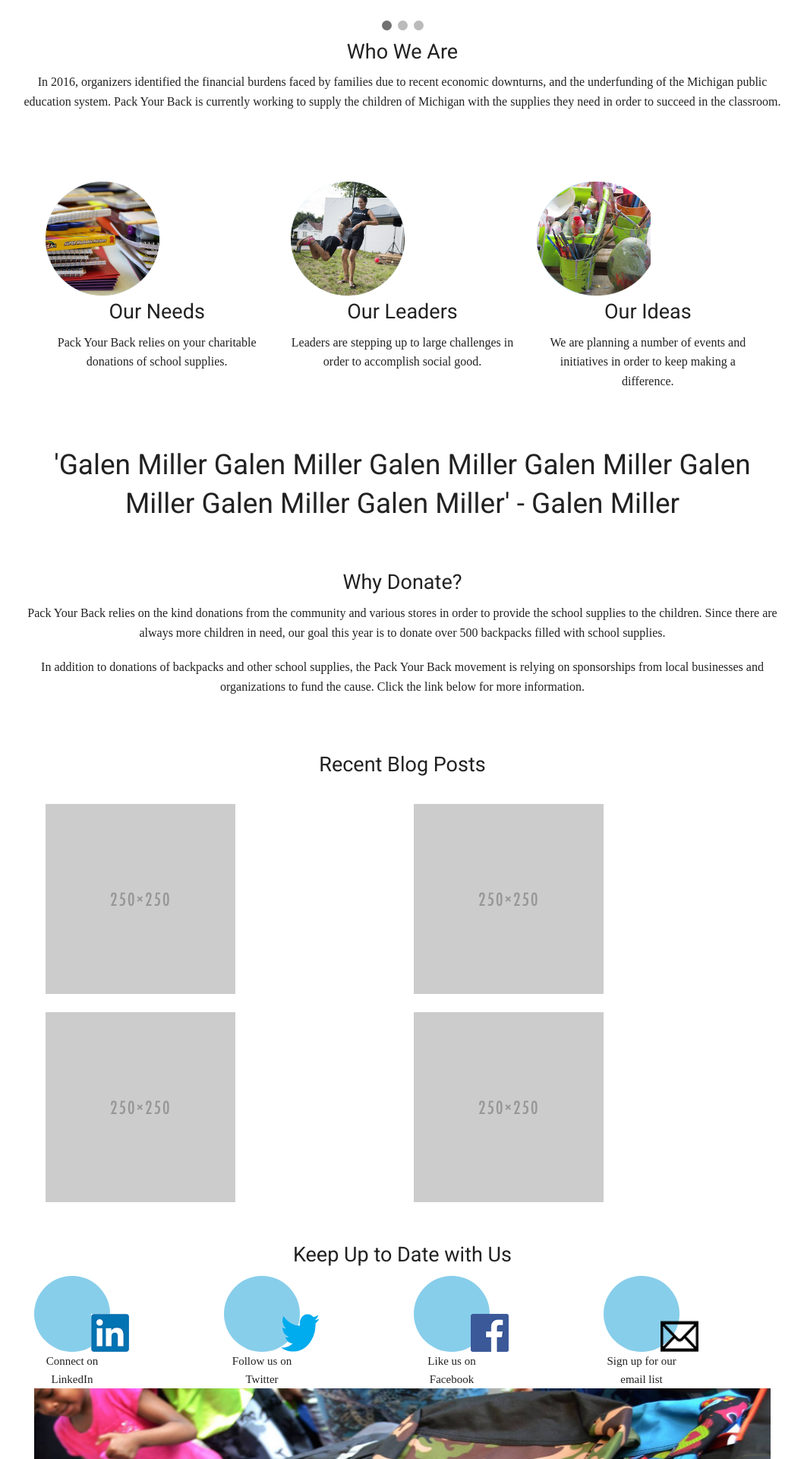
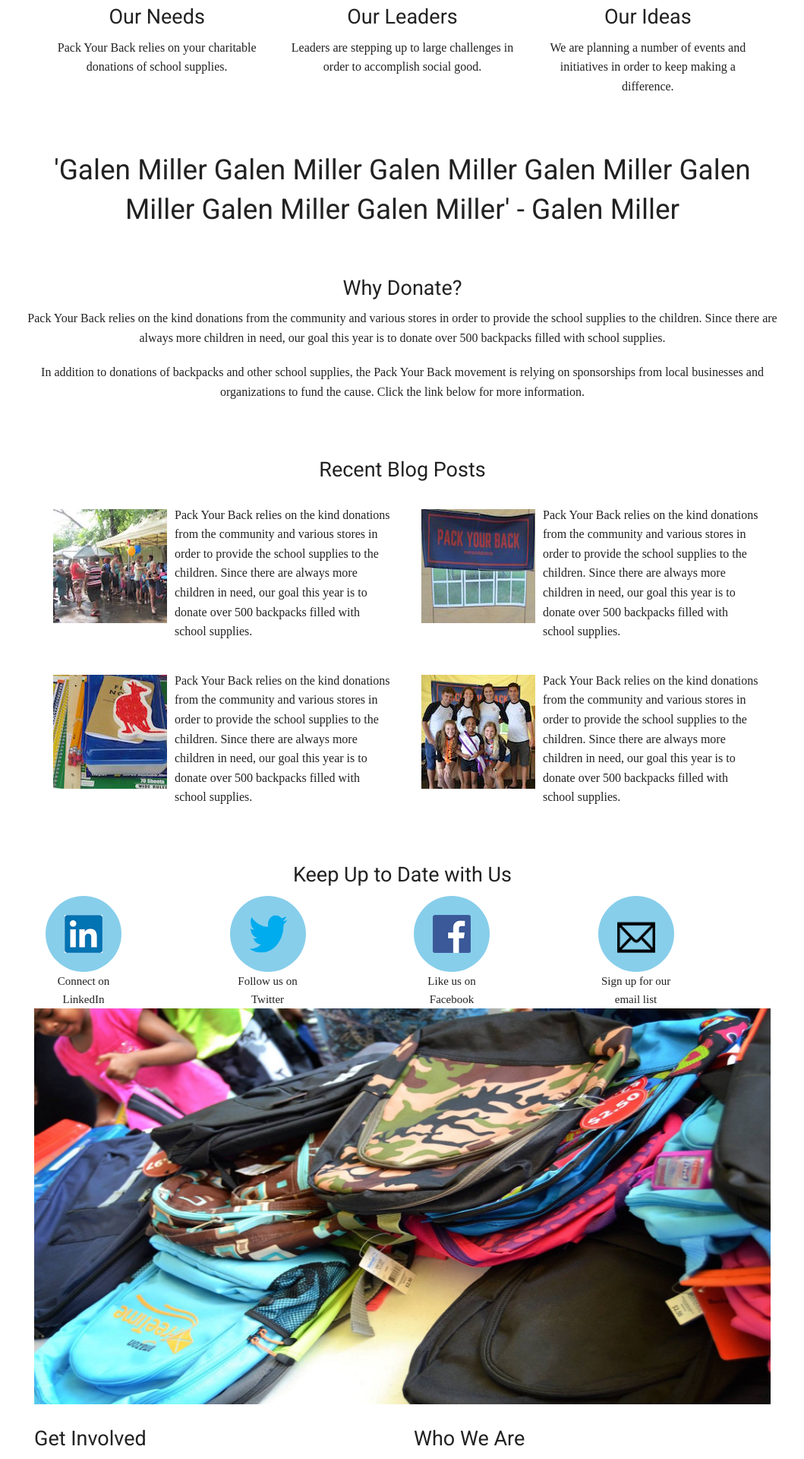
Before and after one commit to JdeGuise/packyourback-site, a PHP site: page / in a window 1280 px wide. Shown: the part 804-2724 px from the top of the page at 76% size, without its empty margins (110-1169 px from the left). Run offline with PHP 8.4, Linux system fonts and the light colour scheme; some libraries are stand-ins or nearby versions.

Commit message:
Refactors CSS in index.html, implements blog grid style, refactors articles class in leadership and ideas files

```diff
--- a/pyb/css/style.css
+++ b/pyb/css/style.css
@@ -1,3 +1,14 @@
+ /* START TEMPLATE STYLING */
+
+	/* set h*, li, and p fonts */
+	h1, h2, h3, h4, h5, h6{ font-family: 'Roboto', sans-serif; }
+
+	p{ font-family: 'Open-Sans', sans-serif; }
+
+	li{
+		font-family: 'Raleway', sans-serif;
+	}
+
 	/* START LOGO/NAV STYLING */
 
 		/* styling and formatting for logo/nav header */
@@ -93,9 +96,64 @@
 			vertical-align: center;
 			text-align:center;
 			position:relative;
-		top: 50px;
-		left: 75px;
+			top: 25px;
+			left: 25px;
 		}
+
+		/* styling social media paragraph descriptions */
+		.sm_circles p{
+			position:relative;
+			top:50px;
+			font-size: 15px;
+
+		}
+
+	/* END SOCIAL MEDIA CIRCLES */
+
+
+	/*START: HEADER ALIGNMENTS */
+
+		/* align headers in center */
+		.row h3, .row h2{
+			text-align: center;
+		}
+
+		/* align all of our footer headers to the left*/
+		#fcol_a h3, #fcol_b h3{
+			text-align: left;
+		}
+
+		/* aligning our footer lists to the left,
+			removing their bullet points, and
+			giving them top and bottom margins for spacing */
+		#fcol_a li, #fcol_b li{
+			text-align: left;
+			list-style-type: none;
+			margin: 10px 0 10px 0;
+		}
+
+	/* END HEADER ALIGNMENTS */
+
+
+	/* all of our rows' paragraphs are
+		default aligned to center */
+	.row p{
+		text-align:center;
+	}
+
+	/* all of our articles acting as descriptions are aligned left */
+	.articles article{
+		text-align: left;
+	}
+
+/* END TEMPLATING */
+
+/* START index.html */
+
+
+
+
+/* START: index.html */
 
 	/* declare story/mission/leadership circles */
 	.story_circles{
@@ -103,47 +161,43 @@
 		border-radius: 50%;
 
 		/*initialize a box */
-		width: 150px;
-		height: 150px;
+		width: 140px;
+		height: 140px;
+		margin-left: 80px;
 
 		/* color of story/mission/idea circles */
 		background-color: lightblue;
 	}
 
-	/* set h* and p fonts */
-	h1, h2, h3, h4, h5, h6{ font-family: 'Roboto', sans-serif; }
 
-	p{ font-family: 'Open-Sans', sans-serif; }
 
-	.row p{
-		text-align:center;
+	/*when the screen is between 505px and 910px,
+		we want to move the story_circles to the left
+	*/
+	@media only screen and (max-width: 910px){
+
+		.story_circles{
+			margin-left: 40px;
 		}
-	.row article{
-		text-align: left;
+
+	}
+	/* when the screen is less than 505px, we want each
+		story_circle column div to expand to 12 cols
+	*/
+	@media only screen and (max-width: 505px){
+
+		.story_circles{
+			margin-left: -5px;
+		}
+
+	}
+
+	/* we want to 'highlight' the circles on mouseover */
+	.story_circles:hover, .sm_circles a:hover{
+		opacity:.5;
 	}
 
 
-	li{
-		font-family: 'Raleway', sans-serif;
-	}
-	/*START: header alignments */
-
-		/* align headers in center */
-	.row h3, .row h2{
-		text-align: center;
-	}
-
-	.footer h3{
-		text-align: left;
-	}
-
-	#fcol_a li, #fcol_b li{
-		text-align: left;
-		list-style-type: none;
-		margin: 10px 0 10px 0;
-	}
-
-/* START: index.html */
 
 	/* START: Carousel */
 
@@ -198,16 +244,34 @@
 			animation-duration: 1.5s;
 		}
 
+		.row .mySlideDots{
+			text-align:center;
+		}
+
+		.row .mySlides{
+			width: 100%;
+		}
+
 	/* END: Carousel */
 
 
-	.leadership_articles p{
-		text-align: left;
+	/* START: Blog Previews; */
+
+		.row .blogbox img{
+			float:left;
+			clear:both;
+			margin: 0 10px 10px 10px;
 		}
 
-	.story_circles:hover{
-		opacity:.5;
+		.row .blogbox p{
+			display:block;
+			margin-left: 5px;
+			overflow:auto;
+			text-align:left;
+			margin-top: -5px;
 		}
+
+	/* END: Blog Previews; */
 
 
 /* END: index.html */
--- a/pyb/index.html
+++ b/pyb/index.html
@@ -43,44 +43,50 @@
 
 				  <div class="mySlides fade">
 					<div class="numbertext"></div>
-						<img src="assets/suppliesheader.png" style="width:100%">
+						<img src="assets/suppliesheader.png">
 					<div class="text"></div>
 				  </div>
 
 				  <div class="mySlides fade">
 					<div class="numbertext"></div>
-						<img src="assets/Flint Photos/allweneedislove.jpg" style="width:100%">
+						<img src="assets/Flint Photos/allweneedislove.jpg">
 					<div class="text"></div>
 				  </div>
 
 				  <div class="mySlides fade">
 					<div class="numbertext"></div>
-						<img src="assets/Flint Photos/girl-in-firecap.png" style="width:100%">
+						<img src="assets/Flint Photos/girl-in-firecap.png">
 					<div class="text"></div>
+				  </div>
+				  			<br>
+
 			</div>
 
 		</div>
-		</div>
-		<br>
 
-		<div style="text-align:center">
+		<div class="row">
+
+			<div class="columns small-12">
+				  		<div class="mySlideDots">
 						  <span class="dot"></span>
 						  <span class="dot"></span>
 						  <span class="dot"></span>
 						</div>
+			</div>
+
+		</div>
 
 		<div class="row">
+			<div class="columns small-12">
+
 			  <h3>Who We Are</h3>
 				<p>
 				  In 2016, organizers identified the financial burdens faced by families due to recent economic downturns, and the underfunding of the Michigan public education system. Pack Your Back is currently working to supply the children of Michigan with the supplies they need in order to succeed in the classroom.
 				</p>
+
 			</div>
-<!--
-	<div align="center">
-		<video width="1024" height="560" controls>
 
-		</video>
-	</div> -->
+		</div>
 
 		<br/>
 		<br/>
@@ -95,6 +101,7 @@
 				  	<img src='assets/story_pics/supplies.png'>
 				  </a>
 			  	</div>
+			  	<br/>
 			  <h3>Our Needs</h3>
 			  <p>Pack Your Back relies on your charitable donations of school supplies.</p>
 
@@ -106,6 +113,7 @@
 				  	<img src='assets/story_pics/swinging.png'>
 				  </a>
 				</div>
+					<br/>
 				<h3>Our Leaders</h3>
 			  <p>Leaders are stepping up to large challenges in order to accomplish social good.</p>
 			</div>
@@ -117,12 +125,13 @@
 				  	<img src='assets/story_pics/paints.png'>
 				  </a>
 				</div>
+				<br/>
 			  <h3>Our Ideas</h3>
 			  <p>We are planning a number of events and initiatives in order to keep making a difference.</p>
 
 			</div>
+		</div>
 
-		</div>
 	  </div>
 
 <!-- 	  <h3>What We Do</h3>
@@ -165,12 +174,14 @@
 	  		<br/>
 			  <div class="columns small-12">
 
-				<div class="columns small-6" id="box_a">
-				   <img src="assets/stocks/250x250.png">
+				<div class="columns small-6 blogbox">
+				   <img src="assets/blog/blog1.jpg"/>
+				   <p>Pack Your Back relies on the kind donations from the community and various stores in order to provide the school supplies to the children. Since there are always more children in need, our goal this year is to donate over 500 backpacks filled with school supplies.</p>
 				</div>
 
-				<div class="columns small-6" id="box_c">
-					<img src="assets/stocks/250x250.png">
+				<div class="columns small-6 blogbox">
+					<img src="assets/blog/blog2.jpg">
+				   	<p>Pack Your Back relies on the kind donations from the community and various stores in order to provide the school supplies to the children. Since there are always more children in need, our goal this year is to donate over 500 backpacks filled with school supplies.</p>
 				</div>
 			  </div>
 		</div>
@@ -180,13 +191,15 @@
 		<div class="row">
 
 			  <div class="columns small-12">
-				<div class="columns small-6" id="box_b">
-				  <img src="assets/stocks/250x250.png">
+				<div class="columns small-6 blogbox">
+				  <img src="assets/blog/blog3.jpg">
+				  <p>Pack Your Back relies on the kind donations from the community and various stores in order to provide the school supplies to the children. Since there are always more children in need, our goal this year is to donate over 500 backpacks filled with school supplies.</p>
 				</div>
 
 
-				<div class="columns small-6" id="box_d">
-				  <img src="assets/stocks/250x250.png">
+				<div class="columns small-6 blogbox">
+				  <img src="assets/blog/blog4.jpg">
+				  <p>Pack Your Back relies on the kind donations from the community and various stores in order to provide the school supplies to the children. Since there are always more children in need, our goal this year is to donate over 500 backpacks filled with school supplies.</p>
 				</div>
 			  </div>
 		</div>
@@ -195,21 +208,24 @@
 	<br/>
 
 	  <div class="row">
+	  	<div class="columns small-12">
 		  <h3>Keep Up to Date with Us</h3>
 
 			<div class="columns small-3">
 			  <div class="sm_circles">
 				<a href="https://www.linkedin.com/company/10569483?trk=tyah&trkInfo=tarId%3A1459660539341%2Ctas%3Apack%20your%20back%2Cidx%3A1-1-1">
-				  <img src="assets/social_media/linkedin.jpg"></a>
-				  <p style="position:relative; top:50px; max-width: 195px; font-size: 15px;">Connect on LinkedIn</p>
+				  <img src="assets/social_media/linkedin.jpg">
+				</a>
+				  <p>Connect on LinkedIn</p>
 			  </div>
 			</div>
 
 			<div class="columns small-3">
 			  <div class="sm_circles">
-
-				  <a href="https://twitter.com/packyourback"><img src="assets/social_media/twitter.png"></a>
-				  <p style="position:relative; top:50px; max-width: 195px; font-size: 15px;">Follow us on Twitter</p>
+				  <a href="https://twitter.com/packyourback">
+				  	<img src="assets/social_media/twitter.png">
+				  </a>
+				  <p>Follow us on Twitter</p>
 			  </div>
 
 			</div>
@@ -218,22 +234,25 @@
 
 			  <div class="sm_circles">
 
-			 <a href="https://www.facebook.com/PackYourBack/"><img src="assets/social_media/facebook.png"></a>
+				 <a href="https://www.facebook.com/PackYourBack/">
+				 	<img src="assets/social_media/facebook.png">
+				 </a>
 
-				  <p style="position:relative; top:50px; max-width: 195px; font-size: 15px;">Like us on Facebook</p>
+				  <p>Like us on Facebook</p>
 			  </div>
 
 			</div>
 
 			<div class="columns small-3">
 			   <div class="sm_circles">
-
+					<a href="#">
 				  		<img src="assets/social_media/email.png">
-				  <p style="position:relative; top:50px; max-width: 195px; font-size: 15px;">Sign up for our email list</p>
+					</a>
+				  <p>Sign up for our email list</p>
 			   </div>
 
 			</div>
-
+		</div>
 	  </div>
 
 	  <br/>
@@ -254,8 +273,9 @@
 		  <div class="row">
 
 			  <div class="columns small-6">
+					<div id="fcol_a">
 						<h3>Get Involved</h3>
-					<div id="fcol_a">
+
 						<ul>
 							  <li><a href="html/getinvolved.html">Work With Us</a></li>
 							  <li><a href="https://www.classy.org/checkout/donation?eid=81983">Donate</a></li>
@@ -265,8 +285,9 @@
 				<br/>
 			  </div>
 			  <div class="columns small-6">
+					<div id="fcol_b">
 						<h3>Who We Are</h3>
-					<div id="fcol_b">
+
 						<ul>
 							  <li><a href="html/leadership.html">Our People</a></li>
 							  <li><a href="html/financials.html" >Financial Overview</a></li>
```
Also changed, not shown: other parts of pyb/css/style.css (+20 -34 lines), pyb/html/ideas.html (+4 -4 lines), pyb/html/leadership.html (+4 -4 lines), pyb/assets/Flint Photos/Little Miss Flint Group.jpg (deleted), pyb/assets/blog/blog1.jpg (added), pyb/assets/blog/blog2.jpg (added), pyb/assets/blog/blog3.jpg (added), pyb/assets/blog/blog4.jpg (added). Lines whose indentation alone changed are shown as unchanged.
